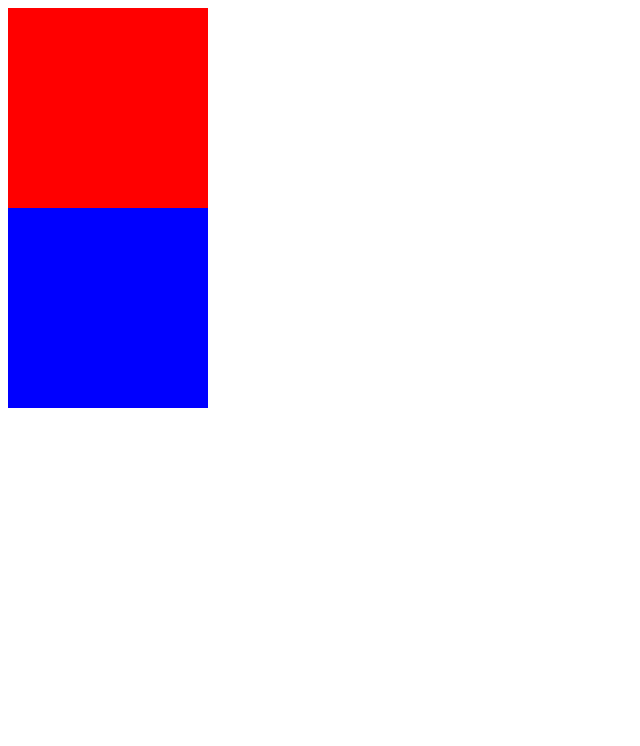
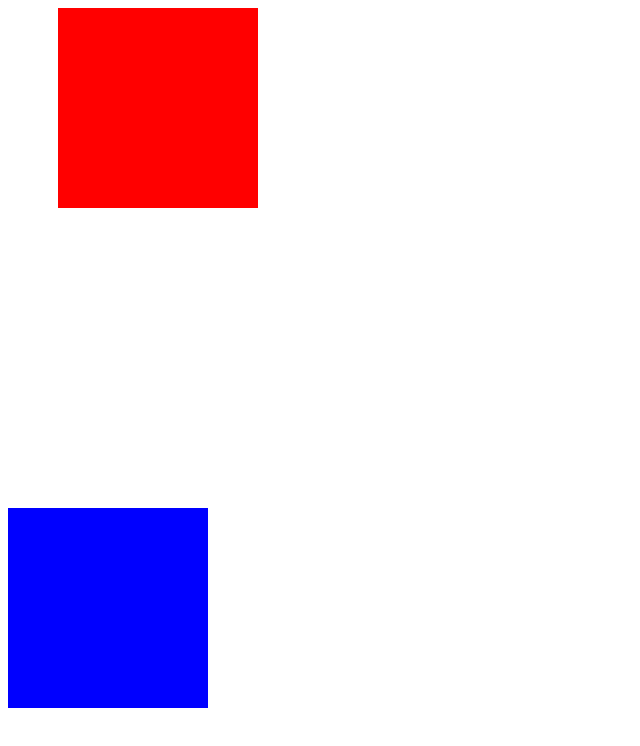
Before and after one commit to mekhonoshyn/useful-utils, a website: page d-n-d/dnd-test.html in a window 1280 px wide. Shown: the whole page, without its empty margins (0-640 px from the left). Drawn offline with Linux system fonts and the light colour scheme.

Commit message:
fixed tests

```diff
--- a/d-n-d/dnd-test.html
+++ b/d-n-d/dnd-test.html
@@ -19,13 +19,14 @@
 <script>
     _DnDFactory({
         tTgt: document.querySelector('#red-div'),
+        iX: 50,
         onDrop: function () {
             console.log('red moved');
         }
     });
     _DnDFactory({
         tTgt: document.querySelector('#blue-div'),
-        initialY: 300,
+        iY: 300,
         onDrop: function () {
             console.log('blue moved');
         }
```
